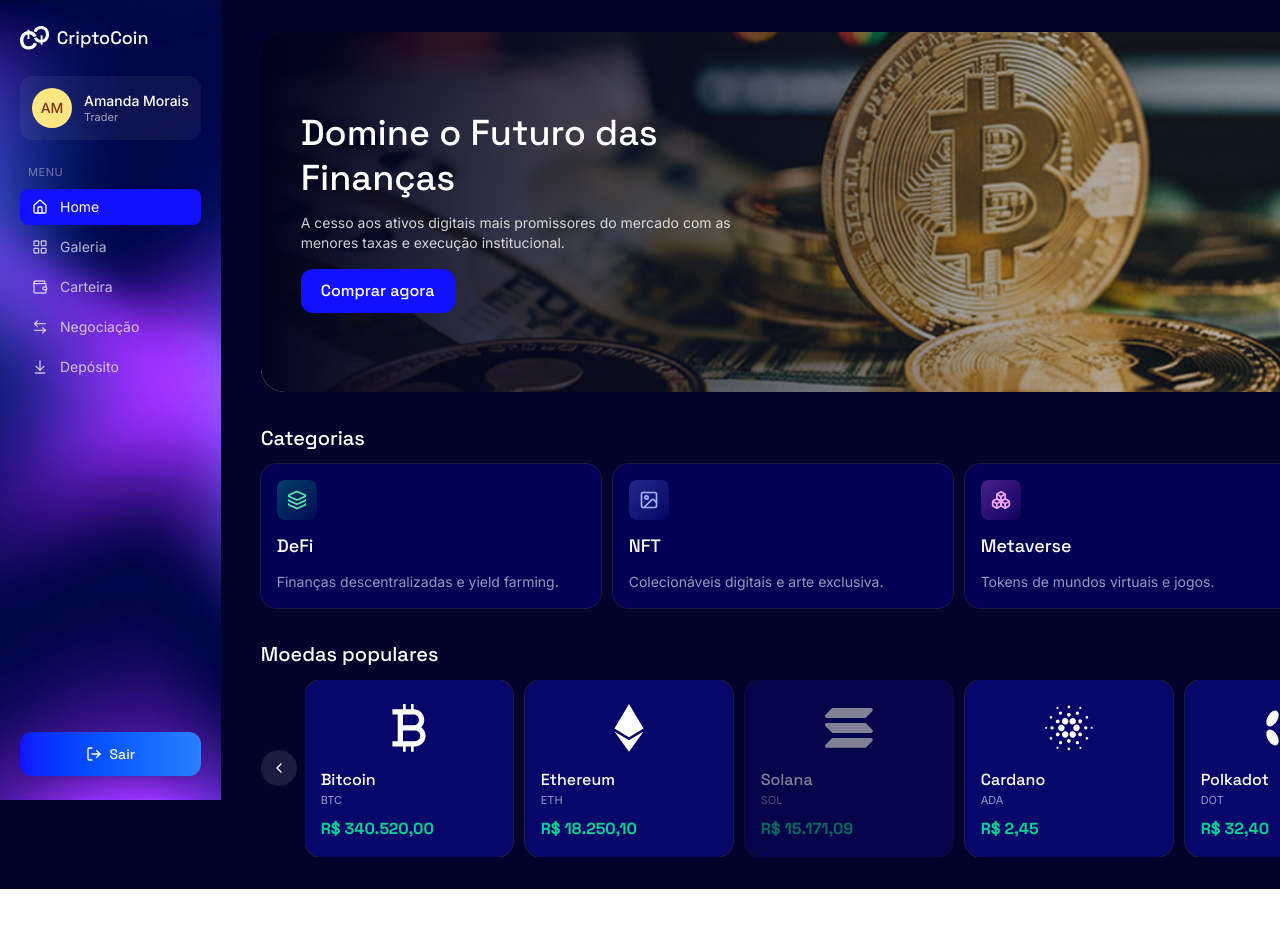
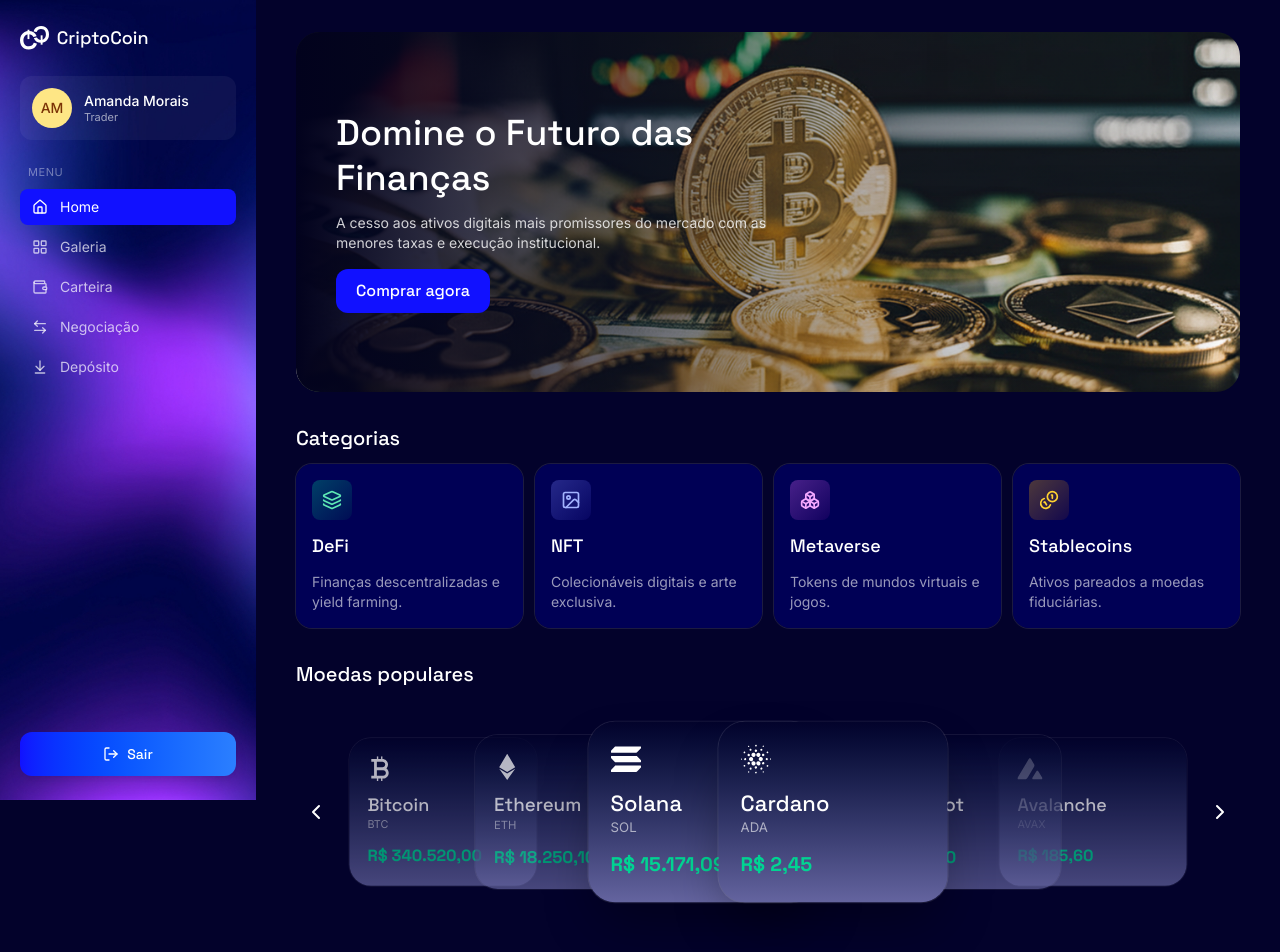
Before and after one commit to igorspinola/crypto-earlybirds, a Next.js app in the folder frontend/: page /home in a window 1280 px wide. Shown: the top 952 px of the page. Before the commit the page ends 889 px from the top, so only its background shows below. Built offline with nearby package versions, Linux system fonts and the light colour scheme.

Commit message:
feat: leque das moedas populares no home com redesign dos cards

```diff
--- a/frontend/src/components/features/trader/CoinPopularCard.tsx
+++ b/frontend/src/components/features/trader/CoinPopularCard.tsx
@@ -1,27 +1,41 @@
 import Image from "next/image";
 import { formatBrl, type Coin } from "@/lib/mock-coins";
 
-export function CoinPopularCard({ coin, dim = false }: { coin: Coin; dim?: boolean }) {
+export function CoinPopularCard({
+  coin,
+  dim = false,
+  focus = false,
+}: {
+  coin: Coin;
+  dim?: boolean;
+  focus?: boolean;
+}) {
   return (
     <article
-      className={`relative flex w-44 shrink-0 flex-col gap-2 overflow-hidden rounded-2xl bg-brand-blue-light/30 p-4 ring-1 ring-white/10 transition-opacity md:w-52 ${
-        dim ? "opacity-50" : "opacity-100"
-      }`}
+      className={`relative flex w-44 shrink-0 flex-col gap-3 overflow-hidden rounded-3xl bg-gradient-to-b from-[#03032B] to-[#64649F] p-5 ring-1 ring-white/10 md:w-52 ${
+        focus ? "shadow-2xl shadow-black/40" : ""
+      } ${dim ? "opacity-70" : "opacity-100"}`}
     >
-      <div className="flex h-16 items-center justify-center">
-        {coin.logoSrc ? (
-          <Image src={coin.logoSrc} alt="" width={48} height={48} className="h-12 w-12" />
-        ) : (
-          <span className="font-display text-4xl font-bold text-white">
-            {coin.fallbackChar ?? coin.symbol[0]}
-          </span>
-        )}
+      {coin.logoSrc ? (
+        <Image
+          src={coin.logoSrc}
+          alt=""
+          width={32}
+          height={32}
+          className="h-7 w-7"
+        />
+      ) : (
+        <span className="font-display text-2xl font-bold text-white">
+          {coin.fallbackChar ?? coin.symbol[0]}
+        </span>
+      )}
+      <div className="flex flex-col leading-tight">
+        <span className="font-display text-xl font-medium text-white">
+          {coin.name}
+        </span>
+        <span className="text-xs text-white/60">{coin.symbol}</span>
       </div>
-      <div className="flex flex-col">
-        <span className="font-display text-base font-medium text-white">{coin.name}</span>
-        <span className="text-[11px] text-white/60">{coin.symbol}</span>
-      </div>
-      <span className="font-display text-base font-bold text-emerald-400">
+      <span className="font-display text-lg font-bold text-emerald-400">
         {formatBrl(coin.priceBrl)}
       </span>
     </article>
--- a/frontend/src/components/features/trader/CoinPopularCarousel.tsx
+++ b/frontend/src/components/features/trader/CoinPopularCarousel.tsx
@@ -1,44 +1,52 @@
-"use client";
-
 import { ChevronLeft, ChevronRight } from "lucide-react";
-import { useRef } from "react";
 import { COINS } from "@/lib/mock-coins";
 import { CoinPopularCard } from "./CoinPopularCard";
 
+const CENTER = (COINS.length - 1) / 2;
+
 export function CoinPopularCarousel() {
-  const trackRef = useRef<HTMLDivElement>(null);
-
-  const scroll = (dir: -1 | 1) => {
-    const track = trackRef.current;
-    if (!track) return;
-    track.scrollBy({ left: dir * 220, behavior: "smooth" });
-  };
-
   return (
-    <div className="relative flex items-center gap-2">
+    <div className="relative flex items-center justify-center gap-2 md:gap-4">
       <button
         type="button"
-        onClick={() => scroll(-1)}
         aria-label="Anterior"
-        className="flex h-9 w-9 shrink-0 items-center justify-center rounded-full bg-white/10 text-white transition-colors hover:bg-white/20"
+        className="flex h-10 w-10 shrink-0 items-center justify-center rounded-full text-white transition-opacity hover:opacity-70"
       >
-        <ChevronLeft className="h-4 w-4" />
+        <ChevronLeft className="h-6 w-6" />
       </button>
       <div
-        ref={trackRef}
-        className="no-scrollbar flex flex-1 gap-3 overflow-x-auto scroll-smooth"
+        role="region"
+        aria-label="Moedas populares"
+        className="relative h-52 w-full max-w-[600px] md:h-56 md:max-w-[900px]"
       >
-        {COINS.map((c, i) => (
-          <CoinPopularCard key={c.symbol} coin={c} dim={i % 3 === 2} />
-        ))}
+        {COINS.map((c, i) => {
+          const offset = i - CENTER;
+          const abs = Math.abs(offset);
+          const translateX = offset * 130;
+          const scale = abs < 1 ? 1.1 : 1 - abs * 0.04;
+          const z = 10 - Math.round(abs);
+          const focus = abs < 1;
+          return (
+            <div
+              key={c.symbol}
+              className="absolute left-1/2 top-1/2"
+              style={{
+                transform: `translate(-50%, -50%) translate(${translateX}px, 0) scale(${scale})`,
+                transformOrigin: "50% 50%",
+                zIndex: z,
+              }}
+            >
+              <CoinPopularCard coin={c} focus={focus} dim={!focus} />
+            </div>
+          );
+        })}
       </div>
       <button
         type="button"
-        onClick={() => scroll(1)}
         aria-label="Próximo"
-        className="flex h-9 w-9 shrink-0 items-center justify-center rounded-full bg-white/10 text-white transition-colors hover:bg-white/20"
+        className="flex h-10 w-10 shrink-0 items-center justify-center rounded-full text-white transition-opacity hover:opacity-70"
       >
-        <ChevronRight className="h-4 w-4" />
+        <ChevronRight className="h-6 w-6" />
       </button>
     </div>
   );
```
